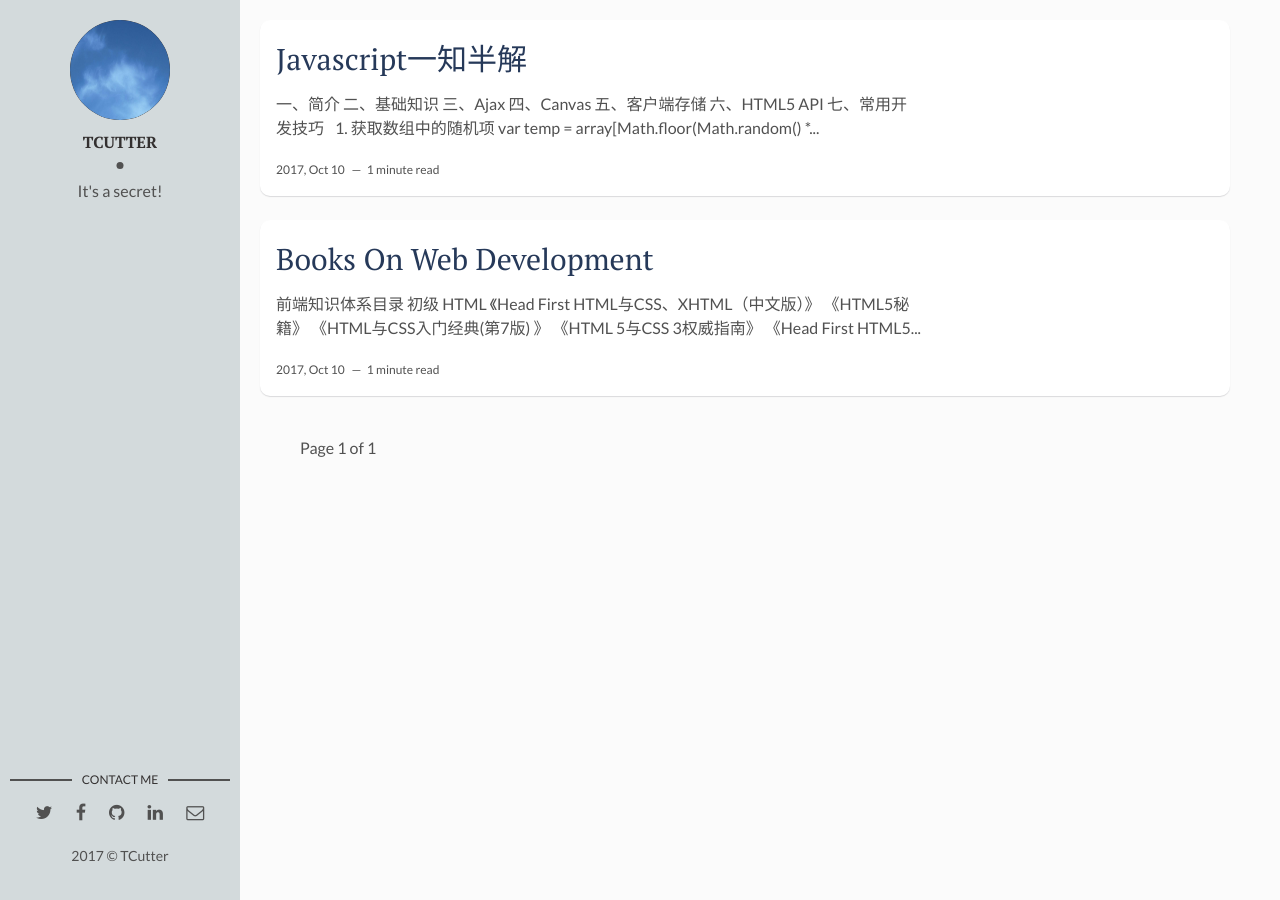
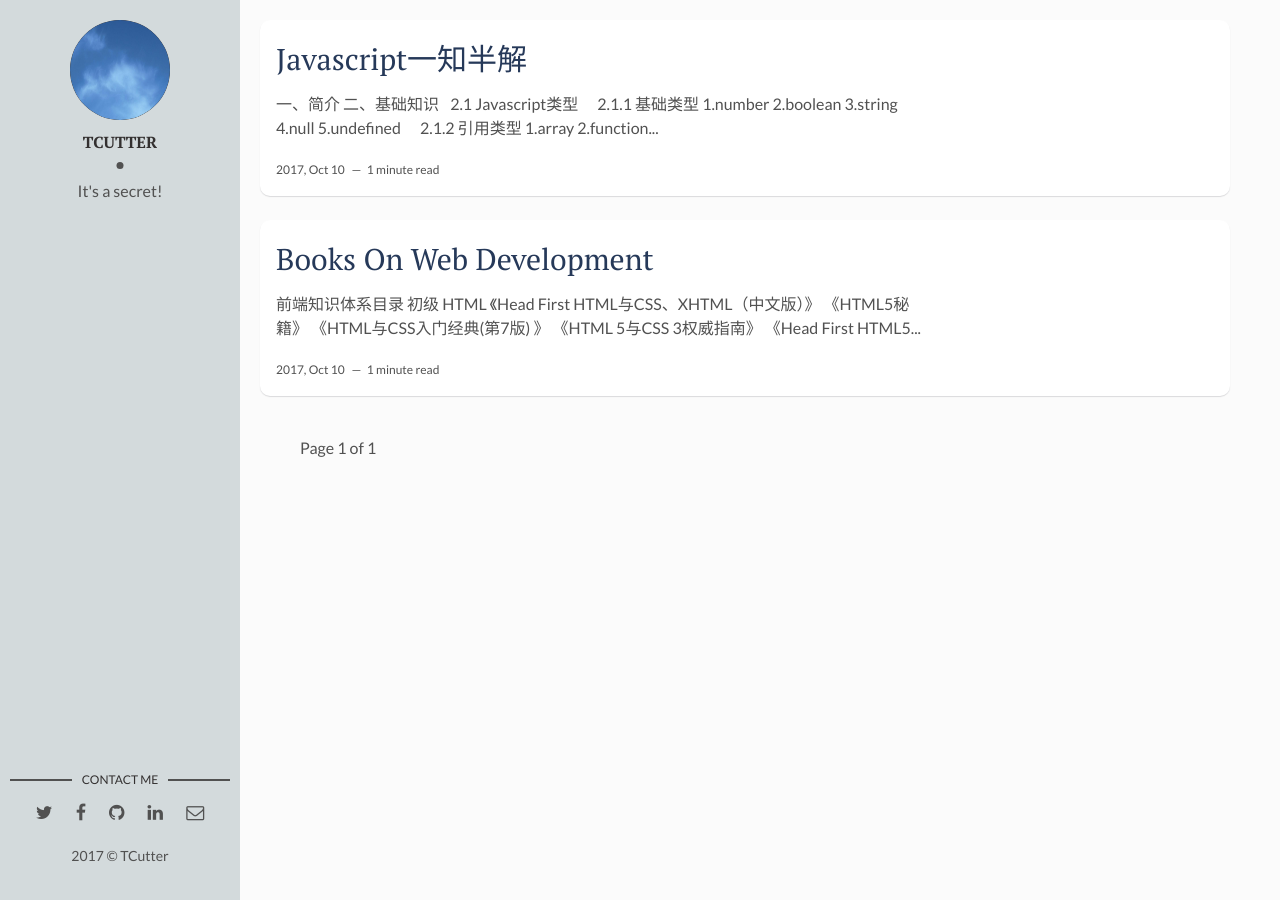
Before and after one commit to TCutter/TCutter.github.io, a Jekyll site: the page built from index.html, in a window 1280 px wide. Built offline with Jekyll 4.4.1, drawn with Linux system fonts in a browser that asks for light colours; the list of posts is cut into pages by our own code.

Commit message:
修改README

````diff
--- a/_posts/2017-10-10-Javascript一知半解.markdown
+++ b/_posts/2017-10-10-Javascript一知半解.markdown
@@ -12,6 +12,21 @@ tags:
 
 ## 一、简介
 ## 二、基础知识
+### &#8194;2.1  Javascript类型
+#### &#8194;&#8194;2.1.1  基础类型
+1.number
+2.boolean
+3.string
+4.null
+5.undefined
+
+#### &#8194;&#8194;2.1.2  引用类型
+1.array
+2.function
+3.Object
+
+### &#8194;2.2  原型和原型链
+
 ## 三、Ajax
 ## 四、Canvas
 ## 五、客户端存储
@@ -61,6 +76,31 @@ Array.prototype.push.apply(arr1,arr2);
 console.log(arr1);  //[1,2,3,4,5,6]
 console.log(arr2); //[4,5,6]
 ```
+&#8194;6. 避免使用new操作符
+
+```
+var a = new Object();
+var b = new  Array();
+var c = new  String("123");
+
+//改成
+var a = {};
+var b = [];
+var c = "123";
+```
+
+&#8194;7. 遍历对象属性
+
+```
+var a={
+	name:"gx",
+	age:24
+};
+Object.prototype.height = 180;
+//用for...in遍历需要用hasOwnProperty判断是否是原型属性
+
+Object.keys(a); //["name", "age"]
+```
 
 ## 八、编程规范
 &#8194;1. eval()函数只用来解析序列化串
````
Also changed, not shown: README.md.
